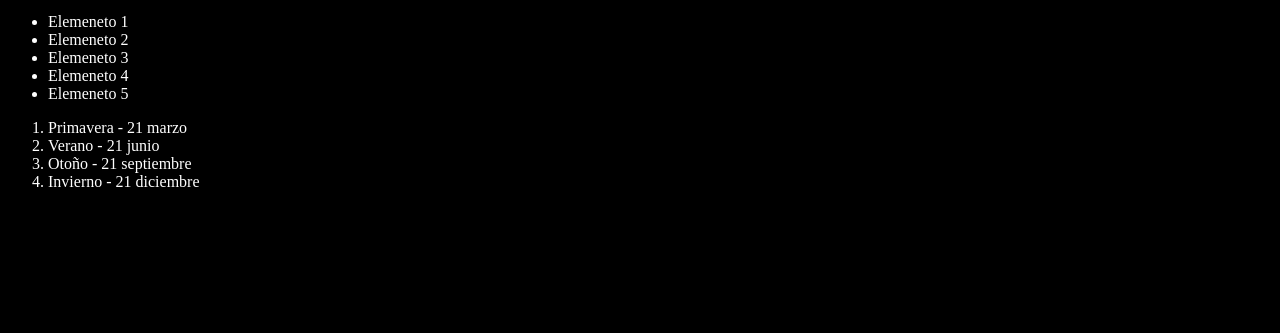
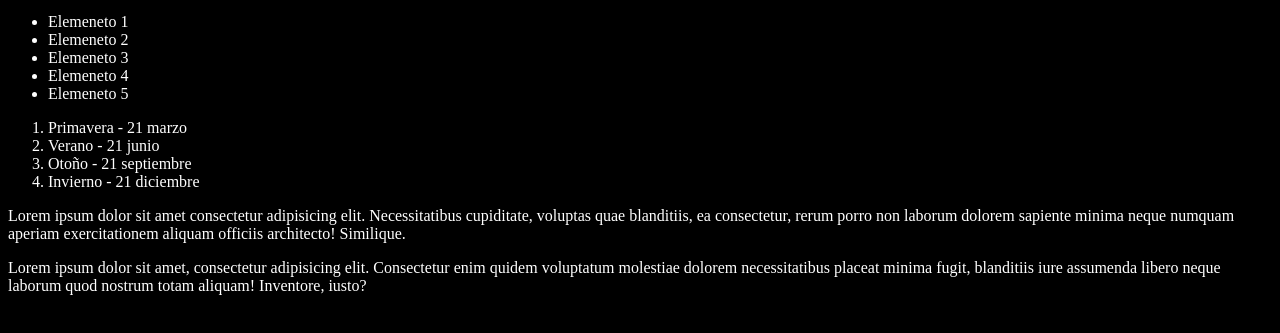
Before and after one commit to gabisecundario/curso-git-secundario, a plain HTML site: page index.html in a window 1280 px wide. Shown: the part 101-434 px from the top of the page. Drawn offline with Linux system fonts and the light colour scheme; a script that the page names is missing.

Commit message:
Agregando 2 parrafos

```diff
--- a/index.html
+++ b/index.html
@@ -26,6 +26,18 @@
       <li>Otoño - 21 septiembre</li>
       <li>Invierno - 21 diciembre</li>
     </ol>
+    <p>
+      Lorem ipsum dolor sit amet consectetur adipisicing elit. Necessitatibus
+      cupiditate, voluptas quae blanditiis, ea consectetur, rerum porro non
+      laborum dolorem sapiente minima neque numquam aperiam exercitationem
+      aliquam officiis architecto! Similique.
+    </p>
+    <p>
+      Lorem ipsum dolor sit amet, consectetur adipisicing elit. Consectetur enim
+      quidem voluptatum molestiae dolorem necessitatibus placeat minima fugit,
+      blanditiis iure assumenda libero neque laborum quod nostrum totam aliquam!
+      Inventore, iusto?
+    </p>
     <script src="index.js"></script>
   </body>
 </html>
```
